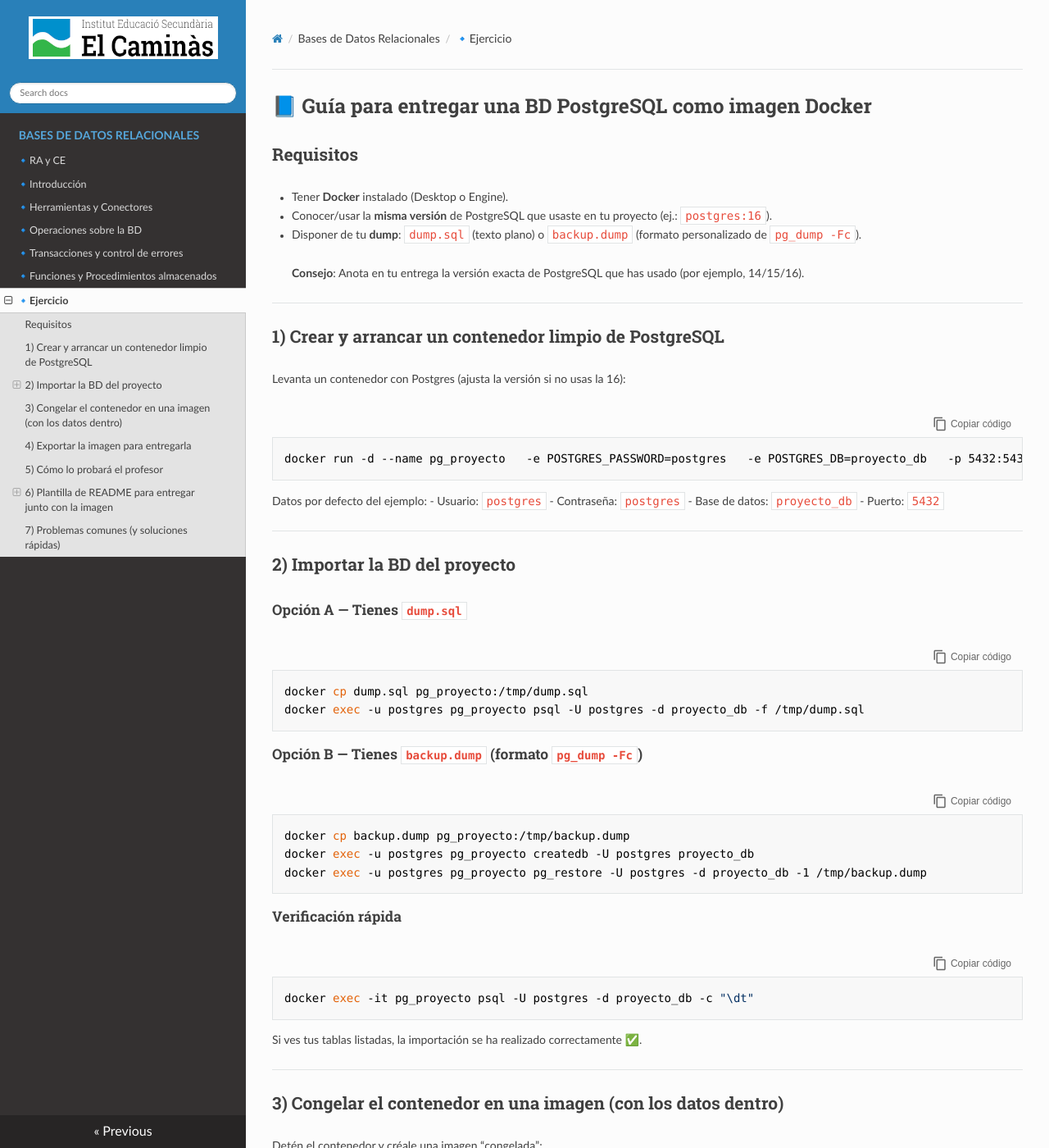
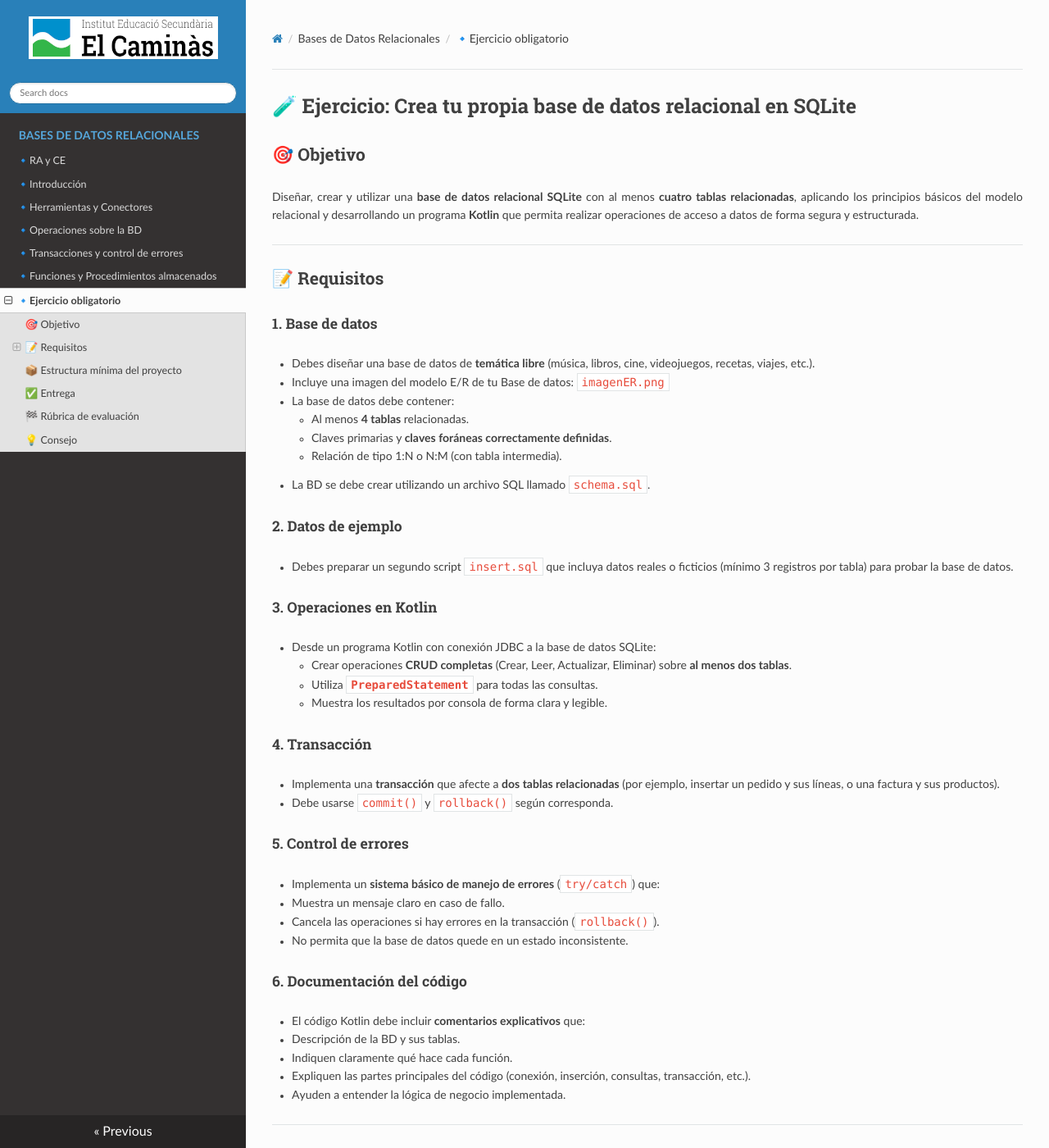
Before and after one commit to asalvadorc/AD_BD_Relacionales_, an MkDocs documentation site: the page built from docs/Ejercicio.md, in a window 1280 px wide and 1400 px high. Shown: the whole window at 82% size. Built offline with MkDocs 1.6.1, drawn with Linux system fonts in a browser that asks for light colours; nearby versions of some CDN libraries; some of the changed text lies outside the part shown.

Commit message:
ejercicio

````diff
--- a/docs/Ejercicio.md
+++ b/docs/Ejercicio.md
@@ -1,124 +1,99 @@
-# 📘 Guía para entregar una BD PostgreSQL como imagen Docker
+# 🧪 Ejercicio: Crea tu propia base de datos relacional en SQLite
 
-## Requisitos
-- Tener **Docker** instalado (Desktop o Engine).
-- Conocer/usar la **misma versión** de PostgreSQL que usaste en tu proyecto (ej.: `postgres:16`).
-- Disponer de tu **dump**: `dump.sql` (texto plano) o `backup.dump` (formato personalizado de `pg_dump -Fc`).
+## 🎯 Objetivo
 
-> **Consejo**: Anota en tu entrega la versión exacta de PostgreSQL que has usado (por ejemplo, 14/15/16).
+Diseñar, crear y utilizar una **base de datos relacional SQLite** con al menos **cuatro tablas relacionadas**, aplicando los principios básicos del modelo relacional y desarrollando un programa **Kotlin** que permita realizar operaciones de acceso a datos de forma segura y estructurada.
 
 ---
 
-## 1) Crear y arrancar un contenedor limpio de PostgreSQL
-Levanta un contenedor con Postgres (ajusta la versión si no usas la 16):
-```bash
-docker run -d --name pg_proyecto   -e POSTGRES_PASSWORD=postgres   -e POSTGRES_DB=proyecto_db   -p 5432:5432   postgres:16
-```
-Datos por defecto del ejemplo:
-- Usuario: `postgres`
-- Contraseña: `postgres`
-- Base de datos: `proyecto_db`
-- Puerto: `5432`
+## 📝 Requisitos
+
+### 1. Base de datos
+
+- Debes diseñar una base de datos de **temática libre** (música, libros, cine, videojuegos, recetas, viajes, etc.).
+- Incluye una imagen del modelo E/R de tu Base de datos: `imagenER.png`
+- La base de datos debe contener:
+    - Al menos **4 tablas** relacionadas.
+    - Claves primarias y **claves foráneas correctamente definidas**.
+    - Relación de tipo 1:N o N:M (con tabla intermedia).
+- La BD se debe crear utilizando un archivo SQL llamado `schema.sql`.
+
+### 2. Datos de ejemplo
+
+- Debes preparar un segundo script `insert.sql` que incluya datos reales o ficticios (mínimo 3 registros por tabla) para probar la base de datos.
+
+### 3. Operaciones en Kotlin
+
+- Desde un programa Kotlin con conexión JDBC a la base de datos SQLite:
+    - Crear operaciones **CRUD completas** (Crear, Leer, Actualizar, Eliminar) sobre **al menos dos tablas**.
+    - Utiliza **`PreparedStatement`** para todas las consultas.
+    - Muestra los resultados por consola de forma clara y legible.
+
+### 4. Transacción
+
+- Implementa una **transacción** que afecte a **dos tablas relacionadas** (por ejemplo, insertar un pedido y sus líneas, o una factura y sus productos).
+- Debe usarse `commit()` y `rollback()` según corresponda.
+
+### 5. Control de errores
+
+- Implementa un **sistema básico de manejo de errores** (`try/catch`) que:
+  - Muestra un mensaje claro en caso de fallo.
+  - Cancela las operaciones si hay errores en la transacción (`rollback()`).
+  - No permita que la base de datos quede en un estado inconsistente.
+
+
+### 6. Documentación del código
+
+- El código Kotlin debe incluir **comentarios explicativos** que:
+  - Descripción de la BD y sus tablas.
+  - Indiquen claramente qué hace cada función.
+  - Expliquen las partes principales del código (conexión, inserción, consultas, transacción, etc.).
+  - Ayuden a entender la lógica de negocio implementada.
+
 
 ---
 
-## 2) Importar la BD del proyecto
+## 📦 Estructura mínima del proyecto
 
-### Opción A — Tienes `dump.sql`
-```bash
-docker cp dump.sql pg_proyecto:/tmp/dump.sql
-docker exec -u postgres pg_proyecto psql -U postgres -d proyecto_db -f /tmp/dump.sql
-```
+    tu-tema-kotlin/
+    ├── resources/
+    │ └── tu_basededatos.sqlite
+    │ └── schema.sql
+    │ └── insert.sql
+    | └── imagenER.png
+    └── src/
+        └── main/
+            └── kotlin/
+                └── tu_paquete/
+                        └── Main.kt
 
-### Opción B — Tienes `backup.dump` (formato `pg_dump -Fc`)
-```bash
-docker cp backup.dump pg_proyecto:/tmp/backup.dump
-docker exec -u postgres pg_proyecto createdb -U postgres proyecto_db
-docker exec -u postgres pg_proyecto pg_restore -U postgres -d proyecto_db -1 /tmp/backup.dump
-```
-
-### Verificación rápida
-```bash
-docker exec -it pg_proyecto psql -U postgres -d proyecto_db -c "\dt"
-```
-Si ves tus tablas listadas, la importación se ha realizado correctamente ✅.
 
 ---
 
-## 3) Congelar el contenedor en una **imagen** (con los datos dentro)
-Detén el contenedor y créale una imagen “congelada”:
-```bash
-docker stop pg_proyecto
-docker commit pg_proyecto alumno_postgres:1.0
-```
-Esto crea la imagen `alumno_postgres:1.0` con tu BD ya cargada.
+## ✅ Entrega
+
+Sube un archivo `.zip` con:
+
+- La base de datos `tu_basededatos.sqlite`.
+- El proyecto Kotlin con todas las operaciones implementadas.
+- Los scripts `schema.sql` e `insert.sql` para replicar tu BD desde cero.
 
 ---
 
-## 4) Exportar la imagen para entregarla
-Genera un fichero `.tar` de la imagen para compartirlo:
-```bash
-docker save -o alumno_postgres_1_0.tar alumno_postgres:1.0
-```
-Entrega ese archivo (`alumno_postgres_1_0.tar`) a tu profesor/a (USB, nube, etc.).
+## 🏁 Rúbrica de evaluación
+
+| Criterio                                        | Puntos |
+|-------------------------------------------------|--------|
+| BD correctamente estructurada (mín. 4 tablas)   | 2      |
+| Scripts `schema.sql` e `insert.sql` funcionales | 1      |
+| CRUD funcional en al menos dos tablas           | 3      |
+| Transacción bien implementada                   | 2      |
+| Código estructurado, legible y sin errores      | 1      |
+| Documentación del código y BD                   | 2      |
+| **Total**                                       | **10** |
 
 ---
 
-## 5) Cómo lo probará el profesor
-Con el archivo `.tar` recibido, el profesor hará:
-```bash
-docker load -i alumno_postgres_1_0.tar
-docker run -d --name pg_alumno -p 5433:5432 alumno_postgres:1.0
-```
-Y podrá conectarse con DBeaver/pgAdmin/psql usando:
-- **Host**: `localhost`
-- **Puerto**: `5433`
-- **Usuario**: `postgres`
-- **Contraseña**: `postgres`
-- **Base de datos**: `proyecto_db`
+## 💡 Consejo
 
----
-
-## 6) Plantilla de README para entregar junto con la imagen
-Copia/pega este README en tu proyecto (ajusta lo que proceda):
-
-### Proyecto BD Alumno — Entrega Docker (Opción A)
-
-**Datos de acceso**
-- Versión PostgreSQL: 16
-- Usuario: `postgres`
-- Contraseña: `postgres`
-- Base de datos: `proyecto_db`
-- Puerto recomendado para pruebas del profesor: `5433`
-
-**Instrucciones de ejecución**
-1. Cargar la imagen:
-   ```bash
-   docker load -i alumno_postgres_1_0.tar
-   ```
-
-2. Arrancar un contenedor para pruebas:
-   ```bash
-   docker run -d --name pg_alumno -p 5433:5432 alumno_postgres:1.0
-   ```
-
-3. Verificación rápida (tablas):
-   ```bash
-   docker exec -it pg_alumno psql -U postgres -d proyecto_db -c "\dt"
-   ```
-
-**Notas**
-- La imagen se ha creado con `postgres:16`. Si necesita otra versión, indíquelo.
-- Si su sistema ya usa el puerto `5433`, cambie el mapeo a otro puerto libre (por ejemplo, `-p 5434:5432`).
-
----
-
-## 7) Problemas comunes (y soluciones rápidas)
-- **“El puerto ya está en uso”** → Cambia el puerto publicado (ej.: `-p 5434:5432`).
-- **Versión incompatible** → Usa la misma `postgres:<versión>` que se usó para generar la imagen/dump.
-- **No aparecen tablas tras importar** → Revisa si importaste en la BD correcta (`-d proyecto_db`) y si el dump crea su propia BD (importa entonces contra `-d postgres`).
-- **Extensiones faltantes** → Añade `CREATE EXTENSION IF NOT EXISTS ...;` tras importar, si tu proyecto las requiere.
-
----
-
-**¡Listo!** Tu imagen contiene la BD y el profesor podrá arrancarla y probarla sin restauraciones adicionales.
+Piensa primero en el modelo relacional y dibújalo en papel o con una herramienta online (draw.io, diagrams.net, etc.) antes de implementarlo en SQL.
--- a/docs/Operaciones.md
+++ b/docs/Operaciones.md
@@ -245,13 +245,13 @@ Estos recursos no se liberan automáticamente cuando se termina su uso (especial
 - Degradación del rendimiento
 - Errores inesperados en la aplicación
 
-En Kotlin, puedes usar **use {}** para cerrar recursos automáticamente al finalizar el bloque.
+💡 En Kotlin, puedes usar **use {}** para cerrar recursos automáticamente al finalizar el bloque, tal y como hemos hecho en los ejemplos anteriores.
 
 Si no utilizas **use {}** en Kotlin (o try-with-resources en Java), entonces debes cerrar manualmente cada uno de los recursos abiertos (ResultSet, Statement y Connection) usando .**close()**, y normalmente deberías hacerlo dentro de un bloque **finally** para garantizar su cierre incluso si ocurre un error. El orden correcto de cierre es del más interno al más externo.
 
-**Ejemplos**{.azul} para cerrar recursos abiertos sin **use()**, de forma manual y con el bloque **try-catch-finally**
+👉 Los siguientes **ejemplos** muestran como cerrar recursos abiertos sin **use()**, de forma manual y con el bloque **try-catch-finally**
 
-**Ejemplo_cierre_manual.kt:** Cierra los recurso con close()
+**Ejemplo_cierre_manual.kt:** Cierra los recurso de forma manual con close()
 
         package SQLite
         import java.sql.DriverManager
@@ -350,26 +350,13 @@ A continuación, aplicaremos lo aprendido en SQLite, pero ahora trabajando con *
 En ambos casos utilizaremos la misma base de datos, llamada **geo_ad**. Su versión remota estará disponible desde cualquier ubicación, mientras que la local se generará a partir de ella siguiendo unas instrucciones que se os facilitarán.
 
 
-!!!Tip "Kotlin - Instrucciones"
-    Dentro del paquete `Postgres` del proyecto `BDRelacionales`, incluiremos los ejemplos de este apartado. Estos ejemplos mostrarán cómo gestionar datos desde una aplicación en Kotlin conectada a una base de datos relacional, utilizando las tablas `institut`, `poblacio` y `comarca`, tal y como se aprecia en el modelo relacional de la siguiente imagen.
 
 **Esquema de la BD geo_ad**{.azul}
 
 ![ref](img/geo_ad.jpg)
 
-
-!!!Note "Datos de conexión al servido remoto"
-    **Servidor (host)**: 89.36.214.106
-    **Port**: 5432 (és el port per defecte)
-    **Usuari**: geo_ad
-    **Contrasenya**: geo_ad
-    **Base de dades**: geo_ad
-
-
-!!!Note "Intrucciones para replicar la BD en local (Docker)"
-    Las instrucciones para replicar la base de datos en Docker las podéis encontrar en el siguiente enlace: [Instrucciones](https://docs.google.com/document/d/1uU5B9MonTf1KhIOP5PkECIfP-NCSkdzDAo2W33P81Js/edit?tab=t.0)
-
-
+!!!Tip "Kotlin - Instrucciones"
+    Dentro del paquete `Postgres` del proyecto `BDRelacionales`, incluiremos los ejemplos de este apartado. Estos ejemplos mostrarán cómo gestionar datos desde una aplicación en Kotlin conectada a una base de datos relacional, utilizando las tablas `institut`, `poblacio` y `comarca`, tal y como se aprecia en el modelo relacional de la siguiente imagen.
 
 **Configuración de Dependencias (Gradle)**{.azul}
 
@@ -380,10 +367,19 @@ Lo primero será incluir las dependencia necesarias en **build.gradle.kts**
             implementation("org.postgresql:postgresql:42.6.0")
         }
 
-**Conexión al servidor**{.azul}
+
+### 🗄️Servidor remoto
+
+La base de datos **geo_ad** se encuentra en una máquina externa, por lo que se comporta como un recurso compartido en la nube. Para acceder a ella necesitamos establecer una conexión de red utilizando parámetros como los siguientes:
 
 
-**Postgres remoto**{.verde}
+!!!Note "Datos de conexión al servido remoto"
+    **Servidor (host)**: 89.36.214.106
+    **Port**: 5432 (és el port per defecte)
+    **Usuari**: geo_ad
+    **Contrasenya**: geo_ad
+    **Base de dades**: geo_ad
+
 
 **Ejemplo_conexion_Postgres_remota.kt**
 
@@ -398,25 +394,10 @@ Lo primero será incluir las dependencia necesarias en **build.gradle.kts**
             fun getConnection() = DriverManager.getConnection(URL, USER, PASSWORD)
         }
 
-**Postgress en Docker**{.verde}
-
-**Ejemplo_conexion_Postgres_local.kt**
-
-        package Postgres
-        import java.sql.DriverManager
-        object DatabaseLocal {
-
-            private const val URL =  "jdbc:postgresql://localhost:5432/geo"
-            private const val USER = "postgres"
-            private const val PASSWORD = "postgres"
-
-            fun getConnection() = DriverManager.getConnection(URL, USER, PASSWORD)
-        }
-
 
 **Operaciones CRUD**{.azul}
 
-Los ejemplos siguientes son igualmente válidos tanto si nos conectamos al servidor remoto como al local, ya que son iguales.
+
 Una vez conectados a la BD, ya podemos hacer operaciones CRUD sobre ella, utilizando el objeto de conexión correspondiente.
 
 **Read (SELECT)**{.verde}
@@ -507,3 +488,145 @@ Una vez conectados a la BD, ya podemos hacer operaciones CRUD sobre ella, utiliz
                 }
             }
         }
+
+### 🐳 Docker
+
+Para poder programar y probar nuestras aplicaciones sin depender de la conexión externa, es muy útil replicar esa base de datos en local. La forma más sencilla y estandarizada de hacerlo es mediante **Docker**.
+
+- Docker es una plataforma que permite ejecutar aplicaciones dentro de contenedores.
+- Un contenedor es como una “caja” que incluye todo lo necesario para que un servicio funcione: sistema operativo reducido, librerías, configuración y la propia aplicación.
+- Para bases de datos, existen imágenes oficiales (Postgres, MySQL, MongoDB…) que se pueden levantar en segundos.
+
+
+!!!Note "Intrucciones para replicar la BD en local (Docker)"
+    Las instrucciones para replicar la base de datos en Docker las podéis encontrar en el siguiente enlace: [Instrucciones](https://docs.google.com/document/d/1uU5B9MonTf1KhIOP5PkECIfP-NCSkdzDAo2W33P81Js/edit?tab=t.0)
+
+Una vez hemos creada la BD en local ya podemos conectarnos a ella:
+
+**Ejemplo_conexion_Postgres_local.kt**
+
+        package Postgres
+        import java.sql.DriverManager
+        object DatabaseLocal {
+
+            private const val URL =  "jdbc:postgresql://localhost:5432/geo"
+            private const val USER = "postgres"
+            private const val PASSWORD = "postgres"
+
+            fun getConnection() = DriverManager.getConnection(URL, USER, PASSWORD)
+        }
+
+
+!!!Note "Nota"
+    Los ejemplos anteriores de operaciones CRUD, realizados sobre el servidor remoto, son igualmente válidos para el servidor local, ya que la base de datos es la misma.
+
+
+## 🔹Data Class
+
+Hasta ahora hemos trabajado con bases de datos relacionales utilizando JDBC, construyendo consultas SQL, procesando los resultados con ResultSet y mostrando la información directamente por consola o almacenándola en estructuras básicas como listas o mapas.
+
+Sin embargo, cuando una aplicación crece, se vuelve más cómodo y legible representar cada tabla de la base de datos como una clase del programa, cuyos atributos correspondan a las columnas de esa tabla.
+En **Kotlin**, esto se consigue de forma sencilla y elegante utilizando las **data classes**.
+
+Una **data class** (o clase de datos) es una clase especial de Kotlin diseñada para almacenar y transportar información.
+El compilador genera automáticamente métodos útiles como toString(), equals(), hashCode() y copy(), por lo que resulta ideal para representar filas (registros) de una tabla de base de datos.
+
+Su sintáxis básica es:
+
+        data class NombreClase(val campo1: Tipo, val campo2: Tipo, ...)
+
+
+🧩 **Ejemplo**: representación de una tabla cliente
+
+Supongamos que en la base de datos existe una tabla:
+
+        CREATE TABLE cliente (
+            id INTEGER PRIMARY KEY,
+            nombre TEXT,
+            email TEXT
+        );
+
+
+Podemos definir la siguiente clase en Kotlin:
+
+        data class Cliente(
+            val id: Int,
+            val nombre: String,
+            val email: String
+        )
+
+
+Y al realizar una consulta con JDBC:
+
+        val clientes = mutableListOf<Cliente>()
+        val rs = stmt.executeQuery("SELECT * FROM cliente")
+
+        while (rs.next()) {
+            clientes.add(
+                Cliente(
+                    id = rs.getInt("id"),
+                    nombre = rs.getString("nombre"),
+                    email = rs.getString("email")
+                )
+            )
+        }
+
+
+En este ejemplo:
+
+- Cada fila del ResultSet se convierte en un objeto Cliente.
+- Todos los clientes recuperados se almacenan en una lista tipada (List<Cliente>).
+- Posteriormente se pueden mostrar, modificar o procesar con facilidad.
+
+### 📌 **Uso de `data class` en la BD Geo**
+
+En este ejemplo replicamos la misma consulta que ya vimos anteriormente para obtener todos los institutos de la base de datos **Geo** alojada en el servidor remoto, pero ahora utilizando un **`data class`** en Kotlin.
+
+Esto nos permite representar cada fila del resultado como un objeto de tipo `Institut`, facilitando el tratamiento, la reutilización y la lectura del código.
+
+Además, almacenamos los resultados en una lista de objetos, lo que nos permite trabajar con ellos de forma más natural dentro de nuestro programa (listar, filtrar, transformar, etc.).
+
+
+**Data Class: Institut**
+
+    package Postgres
+
+        data class Institut(
+            val codi: String,
+            val nom: String?,
+            val adreca: String?,
+            val numero: String?,
+            val codpostal: Int?,
+            val codMunicipi: Int?
+        )
+
+**Ejemplo_dataclass.kt**
+
+    package Postgres
+
+        fun main() {
+            val sql = "SELECT * FROM institut"
+
+            val instituts = mutableListOf<Institut>()
+
+            DatabaseRemota.getConnection().use { conn ->  // Usa DatabaseRemota si es necesario
+                conn.prepareStatement(sql).use { stmt ->
+                    stmt.executeQuery().use { rs ->
+                        while (rs.next()) {
+                            val institut = Institut(
+                                rs.getString("codi"),
+                                rs.getString("nom"),
+                                rs.getString("adreca"),
+                                rs.getString("numero"),
+                                rs.getInt("codpostal"),
+                                rs.getInt("cod_m")
+                            )
+                            instituts.add(institut)
+                        }
+                    }
+                }
+            }
+
+            println("🏫 Institutos encontrados:")
+            instituts.forEach { println(it) }
+        }
--- a/mkdocs.yml
+++ b/mkdocs.yml
@@ -31,4 +31,5 @@ nav:
   #- 🔹Ejemplo completo en PostgreSQL: Estructura.md
   - 🔹Transacciones y control de errores: Transacciones.md
   - 🔹Funciones y Procedimientos almacenados: Procedimientos.md
-  - 🔹Ejercicio: Ejercicio.md
+  - 🔹Ejercicio obligatorio: Ejercicio.md
+  # - Examen: Examen.md
````
Also changed, not shown: other parts of docs/Operaciones.md (+3 -3 lines), docs/Ejercicio_old.md (added, +212 -0 lines), docs/Examen.md (added, +66 -0 lines), docs/Transacciones.md (+4 -2 lines).
